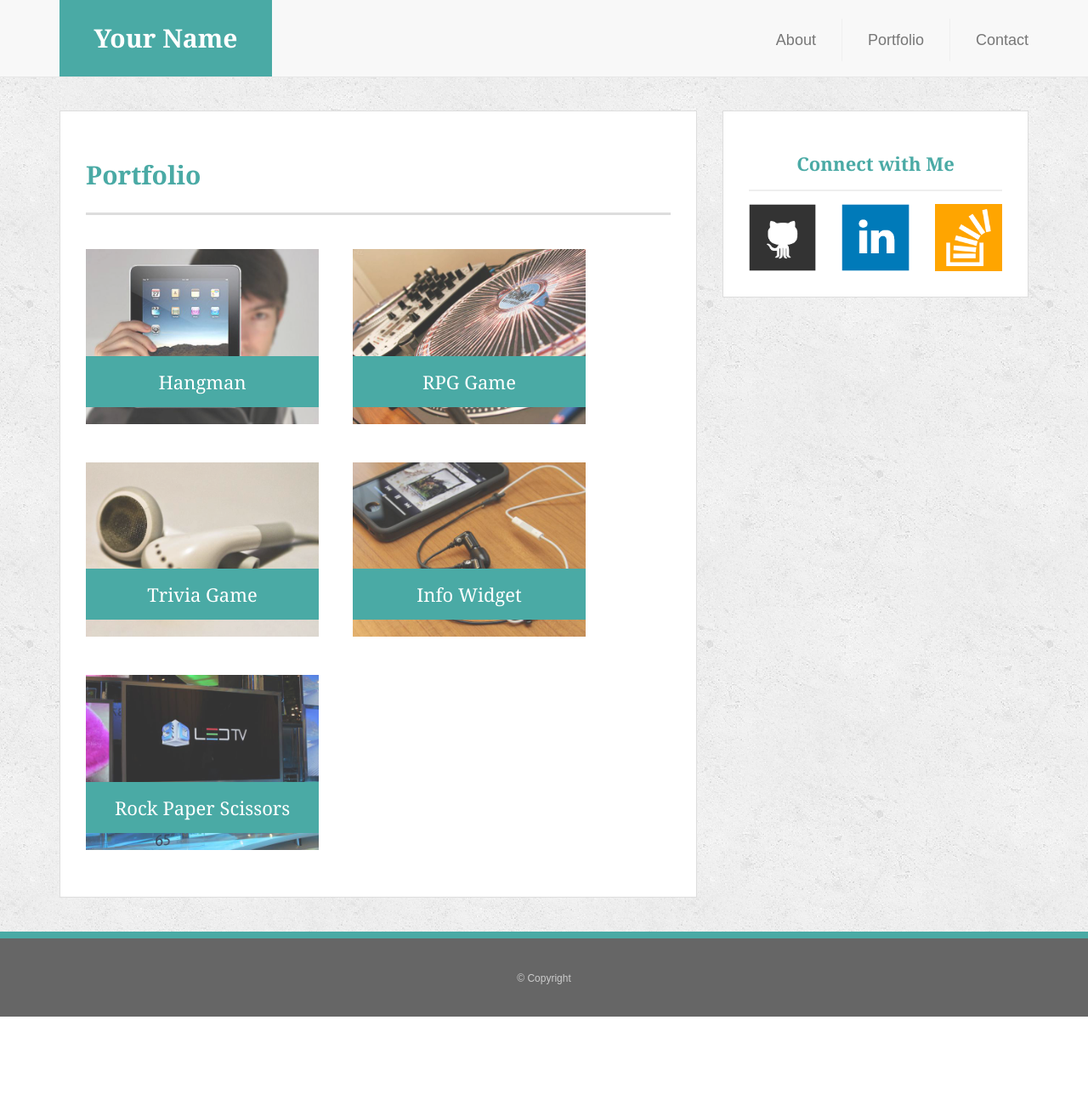
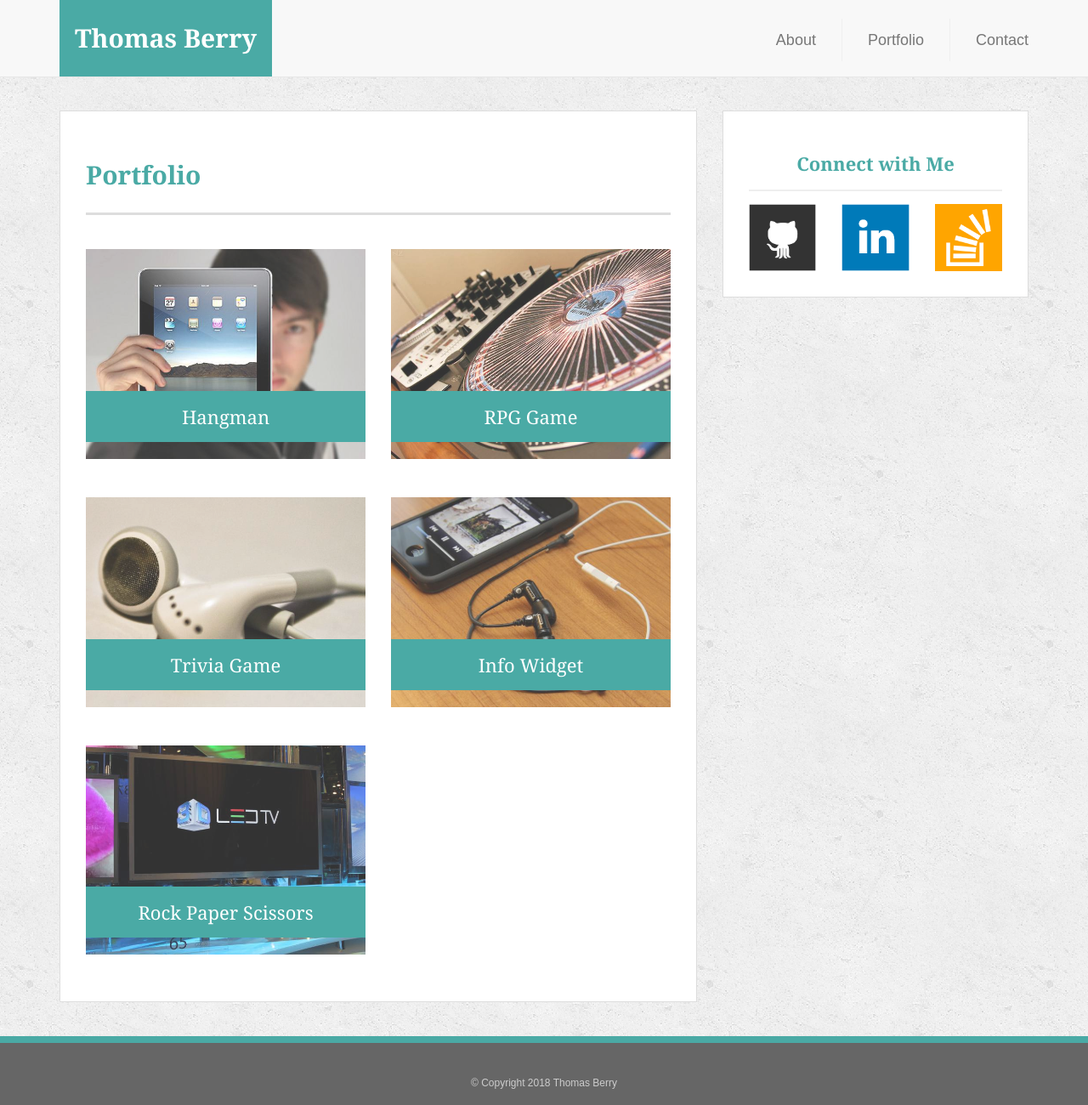
Before and after one commit to tsberry/Bootstrap-Portfolio, a plain HTML site: page portfolio.html in a window 1280 px wide. Shown: the whole page at 85% size. Before the commit the page ends 1196 px from the top, so only its background shows below. Drawn offline with nearby package versions, Linux system fonts and the light colour scheme.

Commit message:
Made some changes and fixes.

```diff
--- a/assets/css/style.css
+++ b/assets/css/style.css
@@ -256,7 +256,7 @@ main {
   float: left;
 
   /* Box-model */
-  max-width: 274px;
+  max-width: 100%;
   margin: 20px 0 25px;
   overflow: auto;
 }
--- a/portfolio.html
+++ b/portfolio.html
@@ -3,7 +3,7 @@
 
 <head>
   <meta charset="UTF-8">
-  <title>Portfolio | Your Name</title>
+  <title>Portfolio | Thomas Berry</title>
   <!-- Latest compiled and minified CSS -->
   <link rel="stylesheet" href="https://maxcdn.bootstrapcdn.com/bootstrap/3.3.7/css/bootstrap.min.css" integrity="sha384-BVYiiSIFeK1dGmJRAkycuHAHRg32OmUcww7on3RYdg4Va+PmSTsz/K68vbdEjh4u"
     crossorigin="anonymous">
@@ -18,7 +18,7 @@
       <nav class="navbar navbar-default navbar-fixed-top">
         <div class="container">
           <div class="navbar-header">
-            <a href="index.html" id="logo">Your Name</a>
+            <a href="index.html" id="logo">Thomas Berry</a>
 
             <button type="button" class="navbar-toggle collapsed" data-toggle="collapse" data-target="#navbar" aria-expanded="false">
               <span class="sr-only">Toggle navigation</span>
@@ -49,33 +49,47 @@
         <div class="col-md-8">
           <section class="main-section">
             <h1>Portfolio</h1>
-
+            <div class="row">
+              <div class="col-xs-6">
                 <div class="work">
                   <img class="img-responsive" src="assets/images/technics-q-c-640-480-1.jpg" alt="hangman">
 
                   <h3>Hangman</h3>
                 </div>
+              </div>
+              <div class="col-xs-6">
                 <div class="work">
                   <img class="img-responsive" src="assets/images/technics-q-c-640-480-2.jpg" alt="RPG Game">
 
                   <h3>RPG Game</h3>
                 </div>
+              </div>
+            </div>
+            <div class="row">
+              <div class="col-xs-6">
                 <div class="work">
                   <img class="img-responsive" src="assets/images/technics-q-c-640-480-5.jpg" alt="Trivia Game">
 
                   <h3>Trivia Game</h3>
                 </div>
+              </div>
+              <div class="col-xs-6">
                 <div class="work">
                   <img class="img-responsive" src="assets/images/technics-q-c-640-480-7.jpg" alt="Info Widget">
 
                   <h3>Info Widget</h3>
                 </div>
+              </div>
+            </div>
+            <div class="row">
+              <div class="col-xs-6">
                 <div class="work">
                   <img class="img-responsive" src="assets/images/technics-q-c-640-480-9.jpg" alt="Rock Paper Scissors">
 
                   <h3>Rock Paper Scissors</h3>
                 </div>
-
+              </div>
+            </div>
           </section>
         </div>
         <div class="col-md-4">
@@ -85,7 +99,7 @@
 
               <div class="row">
                 <div class="col-xs-4">
-                  <a href="#">
+                  <a href="https://github.com/tsberry">
                     <img class="img-responsive" src="assets/images/github-128.png" alt="Github">
                   </a>
                 </div>
@@ -95,7 +109,7 @@
                   </a>
                 </div>
                 <div class="col-xs-4">
-                  <a href="#">
+                  <a href="https://stackoverflow.com/users/9483070/tsberry">
                     <img class="img-responsive" src="assets/images/stackoverflow-128.png" alt="Stack Overflow">
                   </a>
                 </div>
@@ -110,7 +124,7 @@
 
   <footer>
     <div class="container">
-      &copy; Copyright
+      &copy; Copyright 2018 Thomas Berry
     </div>
   </footer>
   <!-- jQuery (necessary for Bootstrap's JavaScript plugins) -->
```
Also changed, not shown: contact.html (+5 -5 lines), index.html (+5 -5 lines). Lines whose indentation alone changed are shown as unchanged.
